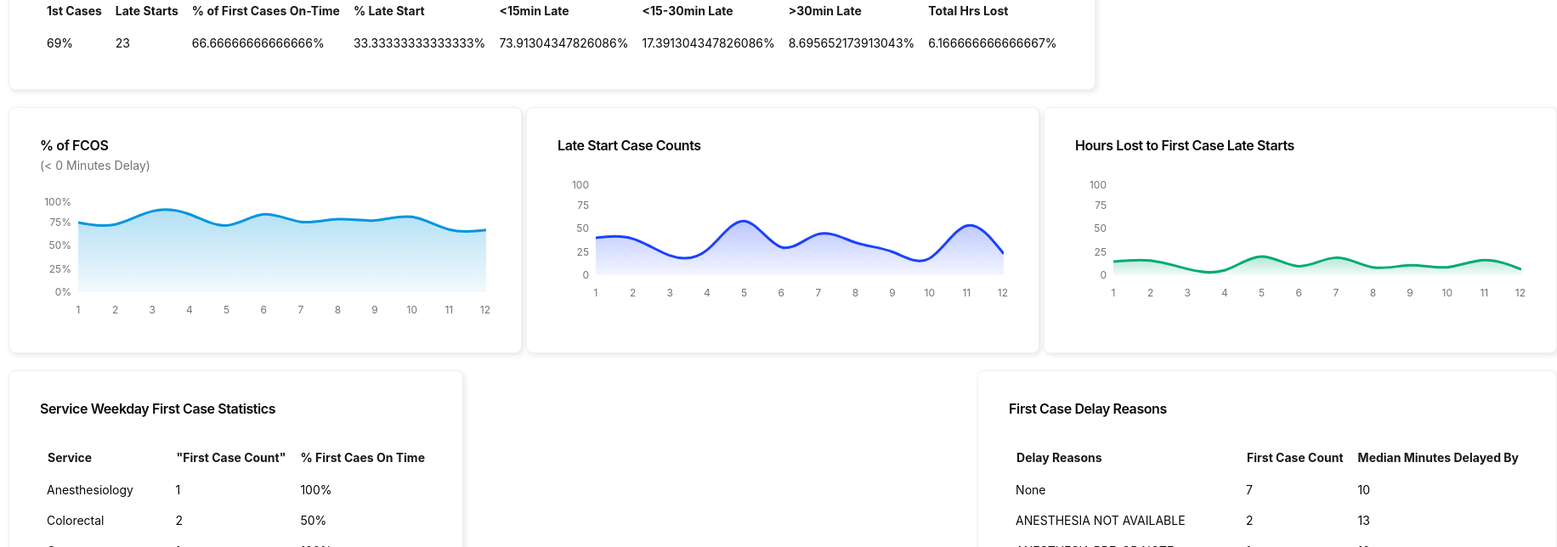
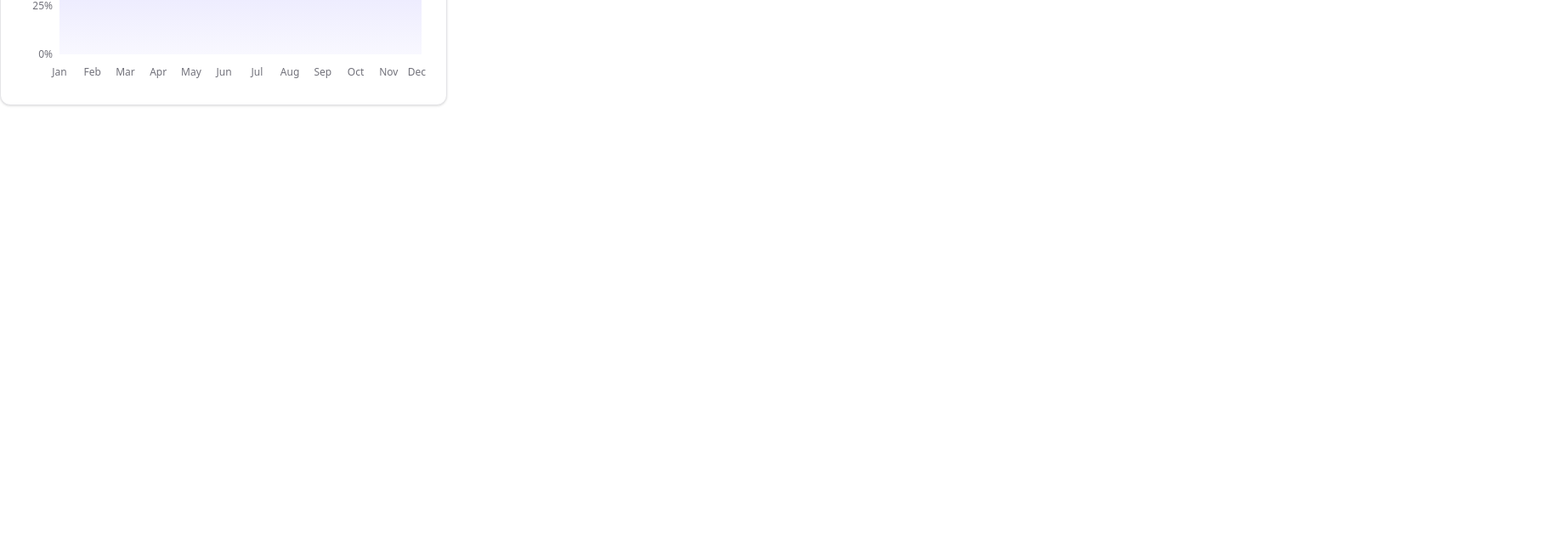
Before and after one commit to glucena-LiveData/chart-playground, a React (Vite) app: page / in a window 1280 px wide. Shown: the part 260-904 px from the top of the page at 85% size, 1832 px wide, since content can reach past the window. After the commit the page ends 800 px from the top, so only its background shows below. Built offline with nearby package versions, Linux system fonts and the light colour scheme.

Commit message:
Update package.json to include date-fns and refactor PercentFCOS component

```diff
--- a/package.json
+++ b/package.json
@@ -23,7 +23,8 @@
     "react-dom": "19.0.0",
     "recharts": "2.15.1",
     "tailwind-merge": "3.0.1",
-    "tailwindcss-animate": "1.0.7"
+    "tailwindcss-animate": "1.0.7",
+    "date-fns": "4.1.0"
   },
   "devDependencies": {
     "@types/node": "22.13.1",
--- a/src/components/charts/PercentFCOS.tsx
+++ b/src/components/charts/PercentFCOS.tsx
@@ -1,90 +1,103 @@
-import { AreaGraph, ChartConfig } from "../ui/area-graph"
+import { format } from "date-fns"
 
-const chartData = [
+import { AreaGraph } from "../ui/area-graph"
+
+interface PercentFCOS {
+  caseYear: number
+  caseMonth: number
+  percent: number
+}
+
+const data: PercentFCOS[] = [
   {
-    case_year: 2024,
-    case_month: 1,
-    "Pct FCOS": 74.52229299363057,
+    caseYear: 2024,
+    caseMonth: 1,
+    percent: 74.52229299363057,
   },
   {
-    case_year: 2024,
-    case_month: 2,
-    "Pct FCOS": 72.53521126760563,
+    caseYear: 2024,
+    caseMonth: 2,
+    percent: 72.53521126760563,
   },
   {
-    case_year: 2024,
-    case_month: 3,
-    "Pct FCOS": 86.70886075949366,
+    caseYear: 2024,
+    caseMonth: 3,
+    percent: 86.70886075949366,
   },
   {
-    case_year: 2024,
-    case_month: 4,
-    "Pct FCOS": 83.43558282208589,
+    caseYear: 2024,
+    caseMonth: 4,
+    percent: 83.43558282208589,
   },
   {
-    case_year: 2024,
-    case_month: 5,
-    "Pct FCOS": 71.42857142857143,
+    caseYear: 2024,
+    caseMonth: 5,
+    percent: 71.42857142857143,
   },
   {
-    case_year: 2024,
-    case_month: 6,
-    "Pct FCOS": 83.33333333333334,
+    caseYear: 2024,
+    caseMonth: 6,
+    percent: 83.33333333333334,
   },
   {
-    case_year: 2024,
-    case_month: 7,
-    "Pct FCOS": 75.28089887640449,
+    caseYear: 2024,
+    caseMonth: 7,
+    percent: 75.28089887640449,
   },
   {
-    case_year: 2024,
-    case_month: 8,
-    "Pct FCOS": 78.125,
+    caseYear: 2024,
+    caseMonth: 8,
+    percent: 78.125,
   },
   {
-    case_year: 2024,
-    case_month: 9,
-    "Pct FCOS": 76.85185185185185,
+    caseYear: 2024,
+    caseMonth: 9,
+    percent: 76.85185185185185,
   },
   {
-    case_year: 2024,
-    case_month: 10,
-    "Pct FCOS": 80.64516129032258,
+    caseYear: 2024,
+    caseMonth: 10,
+    percent: 80.64516129032258,
   },
   {
-    case_year: 2024,
-    case_month: 11,
-    "Pct FCOS": 67.08074534161491,
+    caseYear: 2024,
+    caseMonth: 11,
+    percent: 67.08074534161491,
   },
   {
-    case_year: 2024,
-    case_month: 12,
-    "Pct FCOS": 66.66666666666666,
+    caseYear: 2024,
+    caseMonth: 12,
+    percent: 66.66666666666666,
   },
 ]
 
-const chartConfig: ChartConfig = {
-  x_axis: {
-    label: "Month of Room In",
-    dataKey: "case_month",
-    formatter: (value: string) => value, //format with date-fns,
-  },
-  y_axis: {
-    label: "% of First Case On-Time Starts",
-    dataKey: "Pct FCOS",
-    formatter: (value: string) => `% of First Case On-Time Starts: ${value}%`,
-    tickFormatter: (value: string) => `${value}%`,
-    color: "#0096DD",
-  },
-}
-
-export default function PercentFCOS() {
+export function PercentFCOS() {
   return (
     <AreaGraph
       title="% of FCOS"
       subtitle="(< 0 Minutes Delay)"
-      data={chartData}
-      chartConfig={chartConfig}
+      data={data}
+      configuration={{
+        x: {
+          label: "Month of Room In",
+          dataKey: "caseMonth",
+          formatter: (value: unknown) => {
+            const date = new Date()
+
+            date.setMonth((value as number) - 1)
+
+            return format(date, "MMM")
+          },
+        },
+        y: {
+          label: "% of First Case On-Time Starts",
+          dataKey: "percent",
+          formatter: (value: unknown) => `${value}%`,
+          // formatter: (value: string) => `% of First Case On-Time Starts: ${value}%`,
+          // tickFormatter: (value: string) => `${value}%`,
+          // color: "#0096DD",
+        },
+      }}
     />
   )
 }
--- a/src/components/ui/area-graph.tsx
+++ b/src/components/ui/area-graph.tsx
@@ -13,30 +13,33 @@ import {
   ChartTooltipContent,
 } from "@/components/ui/chart"
 
-export interface ChartConfig {
-  [key: string]: {
+interface Axis<TData> {
+  label: string
+  dataKey: keyof TData
+  formatter: (value: unknown) => string
   color?: string
-    dataKey: string
-    formatter: (value: string) => string
-    label: string
-    tickFormatter?: (value: string) => string
 }
+
+export interface AreaGraphConfig<TData> {
+  x: Axis<TData>
+  y: Axis<TData>
 }
 
 interface AreaGraphProps<TData> {
   title: string
   subtitle: string
-  chartConfig: ChartConfig
+  configuration: AreaGraphConfig<TData>
   data: TData[]
 }
 
 export function AreaGraph<TData>({
   title,
   subtitle,
-  chartConfig,
+  configuration,
   data,
 }: AreaGraphProps<TData>) {
-  const [xAxisConfig, yAxisConfig] = Object.values(chartConfig)
+  const [xAxisConfig, yAxisConfig] = Object.values(configuration)
+
   // Calculate the minimum and maximum value of data range and round up to the nearest 10
   const maxYValue = 100
   // Math.ceil(Math.max(...data.map((d) => d[yAxisConfig.dataKey])) / 10) * 10
@@ -49,42 +52,40 @@ export function AreaGraph<TData>({
   const gradientId = `colorGradient-${yAxisConfig.color?.replace("#", "")}`
 
   return (
-    <Card className="visualization-container">
-      <CardHeader>
+    <Card className="flex flex-col">
+      <CardHeader className="flex flex-col">
         <CardTitle>{title}</CardTitle>
         <CardDescription>{subtitle}</CardDescription>
       </CardHeader>
-      <CardContent>
-        <div className="live-data-line-graph">
-          <ChartContainer config={chartConfig} className="h-[150px] w-[530px]">
+      <CardContent className="flex grow">
+        <ChartContainer
+          config={{
+            xAxisConfig: configuration.x,
+            yAxisConfig: configuration.y,
+          }}
+        >
           <AreaChart accessibilityLayer data={data}>
             <defs>
               <linearGradient id={gradientId} x1="0" y1="0" x2="0" y2="1">
                 <stop
                   offset="0%"
-                    stopColor={
-                      yAxisConfig.color ? yAxisConfig.color : "#7B71FA"
-                    }
+                  stopColor={yAxisConfig.color ? yAxisConfig.color : "#7B71FA"}
                   stopOpacity={0.3}
                 />
                 <stop
                   offset="100%"
-                    stopColor={
-                      yAxisConfig.color ? yAxisConfig.color : "#7B71FA"
-                    }
+                  stopColor={yAxisConfig.color ? yAxisConfig.color : "#7B71FA"}
                   stopOpacity={0.05}
                 />
               </linearGradient>
             </defs>
             <XAxis
-                dataKey={xAxisConfig.dataKey}
+              dataKey={xAxisConfig.dataKey.toString()}
               tickLine={false}
               tickMargin={10}
               axisLine={false}
               tickFormatter={
-                  xAxisConfig.formatter
-                    ? xAxisConfig.formatter
-                    : (value) => value
+                xAxisConfig.formatter ? xAxisConfig.formatter : (value) => value
               }
               // tick={<RotatedAxisTick />}
             />
@@ -93,29 +94,25 @@ export function AreaGraph<TData>({
                 <ChartTooltipContent
                   hideIndicator={true}
                   hideLabel={false}
-                    labelKey={yAxisConfig.dataKey}
+                  labelKey={yAxisConfig.dataKey.toString()}
                 />
               }
-                // formatter={
-                //   yAxisConfig.formatter
-                //     ? yAxisConfig.formatter
-                //     : (value) => value
-                // }
+              formatter={
+                yAxisConfig.formatter ? yAxisConfig.formatter : (value) => value
+              }
             />
             <YAxis
               type="number"
               tickLine={false}
               axisLine={false}
               tickFormatter={
-                  yAxisConfig.tickFormatter
-                    ? yAxisConfig.tickFormatter
-                    : (value) => value
+                yAxisConfig.formatter ? yAxisConfig.formatter : (value) => value
               }
               domain={[minYValue, maxYValue]}
-                width={40} // Adjust the width of the Y-axis
+              width={40}
             />
             <Area
-                dataKey={yAxisConfig.dataKey}
+              dataKey={yAxisConfig.dataKey.toString()}
               label={yAxisConfig.label}
               type="natural"
               stroke={yAxisConfig.color ? yAxisConfig.color : "#7B71FA"}
@@ -126,7 +123,6 @@ export function AreaGraph<TData>({
             />
           </AreaChart>
         </ChartContainer>
-        </div>
       </CardContent>
     </Card>
   )
--- a/src/index.css
+++ b/src/index.css
@@ -1,75 +1,6 @@
 @tailwind base;
 @tailwind components;
 @tailwind utilities;
-
-:root {
-  font-family: Inter, system-ui, Avenir, Helvetica, Arial, sans-serif;
-  line-height: 1.5;
-  font-weight: 400;
-
-  color-scheme: light dark;
-  color: rgba(255, 255, 255, 0.87);
-  background-color: #242424;
-
-  font-synthesis: none;
-  text-rendering: optimizeLegibility;
-  -webkit-font-smoothing: antialiased;
-  -moz-osx-font-smoothing: grayscale;
-}
-
-a {
-  font-weight: 500;
-  color: #646cff;
-  text-decoration: inherit;
-}
-a:hover {
-  color: #535bf2;
-}
-
-body {
-  margin: 150px 10px 50px 10px;
-  display: flex;
-  place-items: top;
-  min-width: 320px;
-  min-height: 100vh;
-}
-
-h1 {
-  font-size: 3.2em;
-  line-height: 1.1;
-}
-
-button {
-  border-radius: 8px;
-  border: 1px solid transparent;
-  padding: 0.6em 1.2em;
-  font-size: 1em;
-  font-weight: 500;
-  font-family: inherit;
-  background-color: #1a1a1a;
-  cursor: pointer;
-  transition: border-color 0.25s;
-}
-button:hover {
-  border-color: #646cff;
-}
-button:focus,
-button:focus-visible {
-  outline: 4px auto -webkit-focus-ring-color;
-}
-
-@media (prefers-color-scheme: light) {
-  :root {
-    color: #213547;
-    background-color: #ffffff;
-  }
-  a:hover {
-    color: #747bff;
-  }
-  button {
-    background-color: #f9f9f9;
-  }
-}
 
 @layer base {
   :root {
@@ -136,33 +67,3 @@ button:focus-visible {
     @apply bg-background text-foreground;
   }
 }
-
-h1.chart-title {
-  font-size: 1.25em;
-  line-height: 1.1;
-  width: 100%; /* Span the full width of the container */
-  padding: 2px 2px 24px 2px; /* Add padding around the text */
-  text-align: left; /* Center the text */
-  font-weight: bold; /* Make the text bold */
-}
-
-.visualization-container {
-  display: flex;
-  height: fit-contents;
-  flex-direction: column;
-  align-items: left;
-  border-radius: 8px;
-  padding: 12px;
-  border: 1px solid #f0f0f0;
-  box-shadow: 2px 2px 6px rgba(0, 0, 0, 0.1); /* Shadow below and to the right */
-}
-
-.visualization-row {
-  display: flex;
-  height: fit-contents;
-  flex-direction: row;
-  justify-content: space-between;
-  gap: 5px; /* Optional: Adds space between the visualization components */
-  margin-bottom: 20px;
-  vertical-align: top;
-}
--- a/src/main.tsx
+++ b/src/main.tsx
@@ -1,28 +1,27 @@
 import { StrictMode } from "react"
 import { createRoot } from "react-dom/client"
 
-import FirstCaseDelayReasonsTable from "./components/charts/FirstCaseDelayReasons.tsx"
-import FirstCaseSummaryStats from "./components/charts/FirstCaseSummaryStats.tsx"
-import HoursLostLateStarts from "./components/charts/HoursLostLateStarts.tsx"
-import LateStartCaseCounts from "./components/charts/LateStartCaseCounts.tsx"
-import PercentFCOS from "./components/charts/PercentFCOS.tsx"
-import ServiceWeekdayFirstCaseStatsTable from "./components/charts/ServiceWeekdayFirstCaseStatistics.tsx"
+// import FirstCaseDelayReasonsTable from "./components/charts/FirstCaseDelayReasons.tsx"
+// import ServiceWeekdayFirstCaseStatsTable from "./components/charts/ServiceWeekdayFirstCaseStatistics.tsx"
+// import FirstCaseSummaryStats from "./components/charts/FirstCaseSummaryStats.tsx"
+// import HoursLostLateStarts from "./components/charts/HoursLostLateStarts.tsx"
+// import LateStartCaseCounts from "./components/charts/LateStartCaseCounts.tsx"
+import { PercentFCOS } from "./components/charts/PercentFCOS.tsx"
 
 import "./index.css"
 
 createRoot(document.getElementById("root")!).render(
   <StrictMode>
-    <div className="visualization-row">
-      <FirstCaseSummaryStats />
-    </div>
-    <div className="visualization-row">
-      <PercentFCOS />
-      <LateStartCaseCounts />
-      <HoursLostLateStarts />
-    </div>
-    <div className="visualization-row">
-      <ServiceWeekdayFirstCaseStatsTable />
-      <FirstCaseDelayReasonsTable />
+    <div>
+      <div className="flex flex-row gap-6 h-96">
+        <PercentFCOS />
+        {/* <LateStartCaseCounts />
+      <HoursLostLateStarts /> */}
+      </div>
+      {/* <div className="flex flex-row gap-6">
+        <ServiceWeekdayFirstCaseStatsTable />
+        <FirstCaseDelayReasonsTable />
+      </div> */}
     </div>
   </StrictMode>
 )
```
Also changed, not shown: 1 other file (tests, documents, lock files or other folders). Lines whose indentation alone changed are shown as unchanged.
